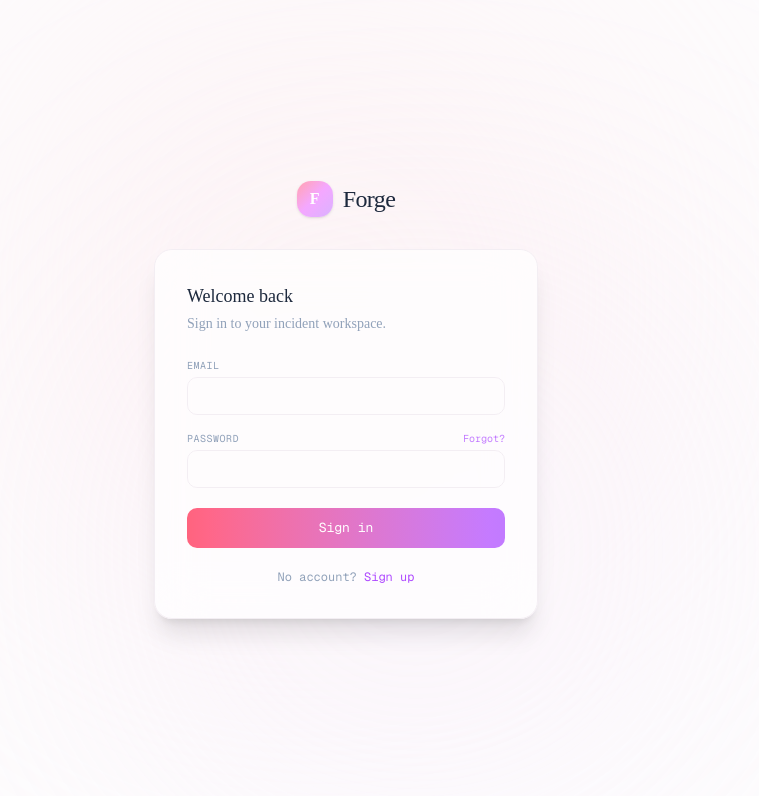
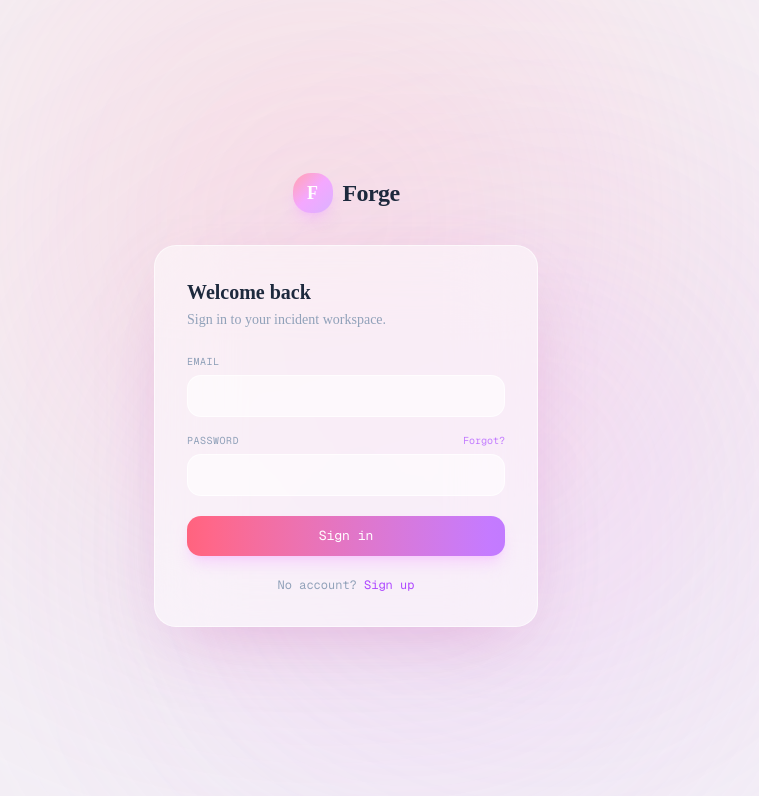
Before and after one commit to Undefeated22/forge-frontend, a Next.js app: page /login in a window 1280 px wide. Shown: the top 796 px of the page, without its empty margins (294-1053 px from the left). Built offline with nearby package versions, Linux system fonts and the light colour scheme; no server answers.

Commit message:
Apple-glass redesign: dashboard, incidents, runbooks, login pages + Framer Motion

```diff
--- a/src/app/login/page.js
+++ b/src/app/login/page.js
@@ -2,11 +2,14 @@
 
 import { useState } from "react";
 import { useRouter } from "next/navigation";
+import { motion, AnimatePresence } from "framer-motion";
 import { login, signup, forgotPassword } from "@/lib/api";
+
+const spring = { type: "spring", stiffness: 300, damping: 24 };
 
 export default function LoginPage() {
     const router = useRouter();
-    const [mode, setMode] = useState("login"); // "login" | "signup" | "forgot"
+    const [mode, setMode] = useState("login");
     const [email, setEmail] = useState("");
     const [password, setPassword] = useState("");
     const [busy, setBusy] = useState(false);
@@ -18,17 +21,11 @@ export default function LoginPage() {
         if (mode === "forgot") {
             if (!email) { setErr("Email required"); return; }
             setBusy(true);
-            try {
-                await forgotPassword(email);
-                setSent(true);
-            } catch (e) {
-                setErr(cleanErr(e));
-            } finally {
-                setBusy(false);
-            }
+            try { await forgotPassword(email); setSent(true); }
+            catch (e) { setErr(cleanErr(e)); }
+            finally { setBusy(false); }
             return;
         }
-
         if (!email || !password) { setErr("Email and password required"); return; }
         if (mode === "signup" && password.length < 8) { setErr("Password must be at least 8 characters"); return; }
         setBusy(true);
@@ -36,105 +33,86 @@ export default function LoginPage() {
             if (mode === "signup") await signup(email, password);
             else await login(email, password);
             router.push("/");
-        } catch (e) {
-            setErr(cleanErr(e));
-            setBusy(false);
-        }
+        } catch (e) { setErr(cleanErr(e)); setBusy(false); }
     }
 
     function cleanErr(e) {
         const msg = e.message.replace(/^API \d+:\s*/, "");
         try { return JSON.parse(msg).error ?? msg; } catch { return msg; }
     }
+    function switchMode(m) { setMode(m); setErr(null); setSent(false); }
 
-    function switchMode(m) {
-        setMode(m);
-        setErr(null);
-        setSent(false);
-    }
+    const inputCls = "w-full rounded-xl bg-white/60 border border-white/70 px-3.5 py-2.5 text-sm text-slate-700 focus:outline-none focus:border-purple-300 focus:bg-white/80 transition-colors";
 
     return (
-        <div className="min-h-screen bg-[#fdfcfd] text-[#3a3a44] flex items-center justify-center relative overflow-hidden selection:bg-rose-100">
-            <div className="pointer-events-none fixed top-0 left-1/4 h-[600px] w-[600px] rounded-full bg-rose-100/40 blur-[160px]" />
-            <div className="pointer-events-none fixed bottom-0 right-1/4 h-[500px] w-[500px] rounded-full bg-purple-100/30 blur-[150px]" />
+        <div className="min-h-screen bg-[#f4f1f6] text-[#2a2730] flex items-center justify-center relative overflow-hidden selection:bg-rose-200/60">
+            {/* static light field */}
+            <div className="pointer-events-none fixed -top-20 left-1/4 h-[600px] w-[600px] rounded-full bg-rose-300/30 blur-[170px]" />
+            <div className="pointer-events-none fixed bottom-0 right-1/4 h-[500px] w-[500px] rounded-full bg-purple-300/25 blur-[160px]" />
+            <div className="pointer-events-none fixed top-1/3 left-1/2 h-[400px] w-[400px] rounded-full bg-fuchsia-300/20 blur-[150px]" />
 
-            <div className="relative z-10 w-full max-w-sm">
-                <div className="flex items-center justify-center gap-2.5 mb-8">
-                    <div className="h-9 w-9 rounded-xl bg-gradient-to-br from-rose-300 via-fuchsia-300 to-purple-300 flex items-center justify-center text-white font-bold shadow-sm">F</div>
-                    <span className="text-2xl font-light tracking-tight text-slate-800">Forge</span>
-                </div>
+            <motion.div
+                initial={{ opacity: 0, y: 30, scale: 0.96 }} animate={{ opacity: 1, y: 0, scale: 1 }} transition={spring}
+                className="relative z-10 w-full max-w-sm">
 
-                <div className="rounded-2xl bg-white/70 backdrop-blur-xl border border-[#f3eef3] shadow-xl p-8">
+                <motion.div
+                    initial={{ opacity: 0, y: -10 }} animate={{ opacity: 1, y: 0 }} transition={{ ...spring, delay: 0.1 }}
+                    className="flex items-center justify-center gap-2.5 mb-8">
+                    <motion.div whileHover={{ scale: 1.12, rotate: 8 }} transition={spring}
+                        className="h-10 w-10 rounded-2xl bg-gradient-to-br from-rose-300 via-fuchsia-300 to-purple-300 flex items-center justify-center text-white font-bold text-lg shadow-lg shadow-fuchsia-300/40">F</motion.div>
+                    <span className="text-2xl font-semibold tracking-tight text-slate-800">Forge</span>
+                </motion.div>
 
-                    {/* FORGOT PASSWORD MODE */}
+                <div className="rounded-3xl bg-white/50 backdrop-blur-2xl border border-white/60 shadow-[0_25px_70px_-25px_rgba(200,100,180,0.4)] p-8">
+                    <AnimatePresence mode="wait">
                         {mode === "forgot" ? (
-                        sent ? (
+                            <motion.div key="forgot" initial={{ opacity: 0, x: 20 }} animate={{ opacity: 1, x: 0 }} exit={{ opacity: 0, x: -20 }} transition={spring}>
+                                {sent ? (
                                     <div className="text-center">
-                                <div className="h-12 w-12 rounded-full bg-emerald-50 flex items-center justify-center mx-auto mb-4">
-                                    <span className="text-emerald-500 text-xl">✓</span>
-                                </div>
-                                <h1 className="text-lg font-medium text-slate-800 mb-1">Check your email</h1>
+                                        <motion.div initial={{ scale: 0 }} animate={{ scale: 1 }} transition={{ ...spring, delay: 0.1 }}
+                                            className="h-14 w-14 rounded-2xl bg-gradient-to-br from-emerald-100 to-teal-100 border border-white/70 flex items-center justify-center mx-auto mb-4">
+                                            <span className="text-emerald-500 text-2xl">✓</span>
+                                        </motion.div>
+                                        <h1 className="text-lg font-semibold text-slate-800 mb-1">Check your email</h1>
                                         <p className="text-sm text-slate-400 mb-6">If an account exists for that email, we've sent a reset link.</p>
-                                <button onClick={() => switchMode("login")} className="font-mono text-[12px] text-purple-500 hover:text-purple-600">
-                                    ← back to sign in
-                                </button>
+                                        <button onClick={() => switchMode("login")} className="font-mono text-[12px] text-purple-500 hover:text-purple-600">← back to sign in</button>
                                     </div>
                                 ) : (
                                     <>
-                                <h1 className="text-lg font-medium text-slate-800 mb-1">Reset your password</h1>
+                                        <h1 className="text-xl font-semibold text-slate-800 mb-1">Reset your password</h1>
                                         <p className="text-sm text-slate-400 mb-6">Enter your email and we'll send you a reset link.</p>
-
-                                <label className="block font-mono text-[10px] uppercase tracking-wider text-slate-400 mb-1">Email</label>
+                                        <label className="block font-mono text-[10px] uppercase tracking-wider text-slate-400 mb-1.5">Email</label>
                                         <input type="email" value={email} onChange={(e) => setEmail(e.target.value)} disabled={busy}
-                                    onKeyDown={(e) => e.key === "Enter" && submit()}
-                                    className="w-full rounded-lg border border-[#f3eef3] px-3 py-2 text-sm text-slate-700 mb-5 focus:outline-none focus:border-purple-300" />
-
-                                {err && <div className="rounded-lg bg-rose-50 border border-rose-200 text-rose-500 font-mono text-[12px] px-3 py-2 mb-4">{err}</div>}
-
-                                <button onClick={submit} disabled={busy}
-                                    className="w-full font-mono text-[13px] bg-gradient-to-r from-rose-400 to-purple-400 text-white py-2.5 rounded-lg hover:from-rose-500 hover:to-purple-500 transition disabled:opacity-50">
-                                    {busy ? "…" : "Send reset link"}
-                                </button>
-
+                                            onKeyDown={(e) => e.key === "Enter" && submit()} className={`${inputCls} mb-5`} />
+                                        {err && <ErrBox msg={err} />}
+                                        <SubmitBtn busy={busy} onClick={submit} label="Send reset link" />
                                         <div className="mt-5 text-center font-mono text-[12px] text-slate-400">
                                             <button onClick={() => switchMode("login")} className="text-purple-500 hover:text-purple-600">← back to sign in</button>
                                         </div>
                                     </>
-                        )
+                                )}
+                            </motion.div>
                         ) : (
-                        /* LOGIN / SIGNUP MODE */
-                        <>
-                            <h1 className="text-lg font-medium text-slate-800 mb-1">
+                            <motion.div key="auth" initial={{ opacity: 0, x: 20 }} animate={{ opacity: 1, x: 0 }} exit={{ opacity: 0, x: -20 }} transition={spring}>
+                                <h1 className="text-xl font-semibold text-slate-800 mb-1">
                                     {mode === "login" ? "Welcome back" : "Create your account"}
                                 </h1>
                                 <p className="text-sm text-slate-400 mb-6">
                                     {mode === "login" ? "Sign in to your incident workspace." : "Start building your incident intelligence."}
                                 </p>
-
-                            <label className="block font-mono text-[10px] uppercase tracking-wider text-slate-400 mb-1">Email</label>
+                                <label className="block font-mono text-[10px] uppercase tracking-wider text-slate-400 mb-1.5">Email</label>
                                 <input type="email" value={email} onChange={(e) => setEmail(e.target.value)} disabled={busy}
-                                onKeyDown={(e) => e.key === "Enter" && submit()}
-                                className="w-full rounded-lg border border-[#f3eef3] px-3 py-2 text-sm text-slate-700 mb-4 focus:outline-none focus:border-purple-300" />
-
-                            <div className="flex items-center justify-between mb-1">
+                                    onKeyDown={(e) => e.key === "Enter" && submit()} className={`${inputCls} mb-4`} />
+                                <div className="flex items-center justify-between mb-1.5">
                                     <label className="font-mono text-[10px] uppercase tracking-wider text-slate-400">Password</label>
                                     {mode === "login" && (
-                                    <button onClick={() => switchMode("forgot")} className="font-mono text-[10px] text-purple-400 hover:text-purple-600">
-                                        Forgot?
-                                    </button>
+                                        <button onClick={() => switchMode("forgot")} className="font-mono text-[10px] text-purple-400 hover:text-purple-600">Forgot?</button>
                                     )}
                                 </div>
                                 <input type="password" value={password} onChange={(e) => setPassword(e.target.value)} disabled={busy}
-                                onKeyDown={(e) => e.key === "Enter" && submit()}
-                                className="w-full rounded-lg border border-[#f3eef3] px-3 py-2 text-sm text-slate-700 mb-5 focus:outline-none focus:border-purple-300" />
-
-                            {err && <div className="rounded-lg bg-rose-50 border border-rose-200 text-rose-500 font-mono text-[12px] px-3 py-2 mb-4">{err}</div>}
-
-                            <button onClick={submit} disabled={busy}
-                                className="w-full font-mono text-[13px] bg-gradient-to-r from-rose-400 to-purple-400 text-white py-2.5 rounded-lg hover:from-rose-500 hover:to-purple-500 transition disabled:opacity-50">
-                                {busy ? "…" : mode === "login" ? "Sign in" : "Create account"}
-                            </button>
-
+                                    onKeyDown={(e) => e.key === "Enter" && submit()} className={`${inputCls} mb-5`} />
+                                {err && <ErrBox msg={err} />}
+                                <SubmitBtn busy={busy} onClick={submit} label={mode === "login" ? "Sign in" : "Create account"} />
                                 <div className="mt-5 text-center font-mono text-[12px] text-slate-400">
                                     {mode === "login" ? (
                                         <>No account? <button onClick={() => switchMode("signup")} className="text-purple-500 hover:text-purple-600">Sign up</button></>
@@ -142,10 +120,26 @@ export default function LoginPage() {
                                         <>Have an account? <button onClick={() => switchMode("login")} className="text-purple-500 hover:text-purple-600">Sign in</button></>
                                     )}
                                 </div>
-                        </>
+                            </motion.div>
                         )}
+                    </AnimatePresence>
                 </div>
-            </div>
+            </motion.div>
         </div>
     );
 }
+
+function ErrBox({ msg }) {
+    return (
+        <motion.div initial={{ opacity: 0, y: -6 }} animate={{ opacity: 1, y: 0 }} transition={spring}
+            className="rounded-xl bg-rose-50/80 border border-rose-200 text-rose-500 font-mono text-[12px] px-3 py-2 mb-4">{msg}</motion.div>
+    );
+}
+function SubmitBtn({ busy, onClick, label }) {
+    return (
+        <motion.button whileHover={{ scale: 1.02, y: -1 }} whileTap={{ scale: 0.97 }} transition={spring} onClick={onClick} disabled={busy}
+            className="w-full font-mono text-[13px] bg-gradient-to-r from-rose-400 to-purple-400 text-white py-2.5 rounded-xl shadow-lg shadow-fuchsia-300/40 hover:from-rose-500 hover:to-purple-500 transition-colors disabled:opacity-50">
+            {busy ? "…" : label}
+        </motion.button>
+    );
+}
```
Lines whose indentation alone changed are shown as unchanged.
